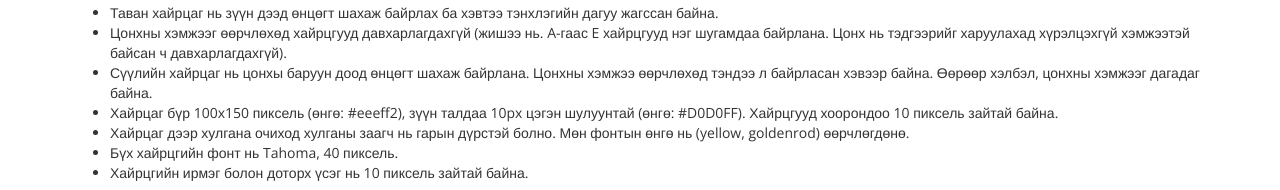
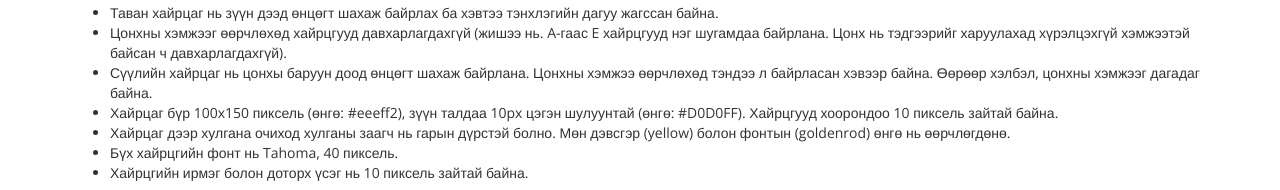
Before and after one commit to kde-milab/cs142-website-mn, a plain HTML site: page project1.html in a window 1280 px wide. Shown: the part 1860-2050 px from the top of the page. Drawn offline with nearby package versions, Linux system fonts and the light colour scheme.

Commit message:
small fix

```diff
--- a/project1.html
+++ b/project1.html
@@ -130,7 +130,7 @@
 			<li>Цонхны хэмжээг өөрчлөхөд хайрцгууд давхарлагдахгүй (жишээ нь. A-гаас E хайрцгууд нэг шугамдаа байрлана. Цонх нь тэдгээрийг харуулахад хүрэлцэхгүй хэмжээтэй байсан ч давхарлагдахгүй).</li>
 			<li>Сүүлийн хайрцаг нь цонхы баруун доод өнцөгт шахаж байрлана. Цонхны хэмжээ өөрчлөхөд тэндээ л байрласан хэвээр байна. Өөрөөр хэлбэл, цонхны хэмжээг дагадаг байна.</li>
 			<li>Хайрцаг бүр 100x150 пиксель (өнгө: #eeeff2), зүүн талдаа 10px цэгэн шулуунтай (өнгө: #D0D0FF). Хайрцгууд хоорондоо 10 пиксель зайтай байна.</li>
-			<li>Хайрцаг дээр хулгана очиход хулганы заагч нь гарын дүрстэй болно. Мөн фонтын өнгө нь (yellow, goldenrod) өөрчлөгдөнө.</li>
+			<li>Хайрцаг дээр хулгана очиход хулганы заагч нь гарын дүрстэй болно. Мөн дэвсгэр (yellow) болон фонтын (goldenrod) өнгө нь өөрчлөгдөнө.</li>
 			<li>Бүх хайрцгийн фонт нь Tahoma, 40 пиксель.</li>
 			<li>Хайрцгийн ирмэг болон доторх үсэг нь 10 пиксель зайтай байна.</li>
 		</ul>
```
